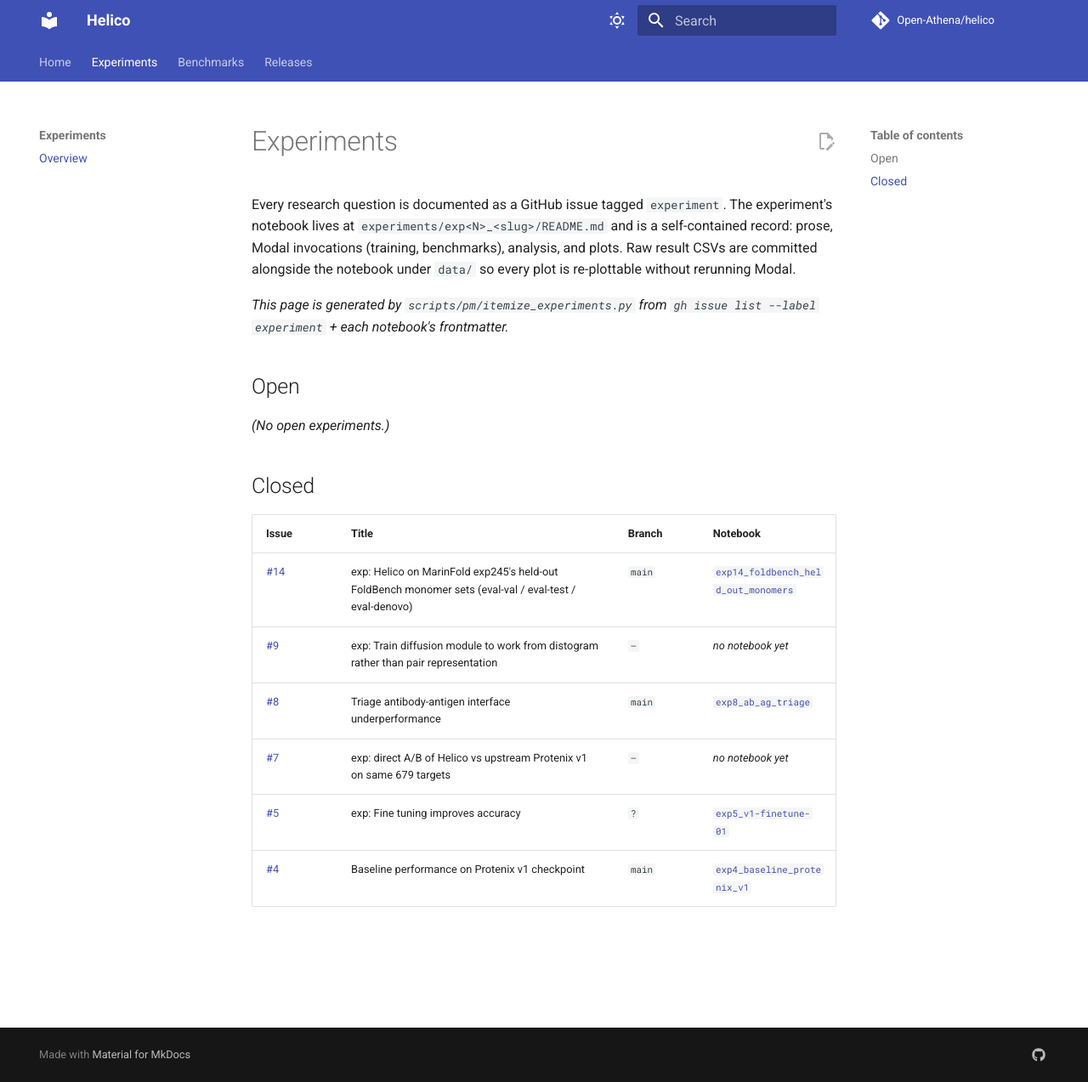
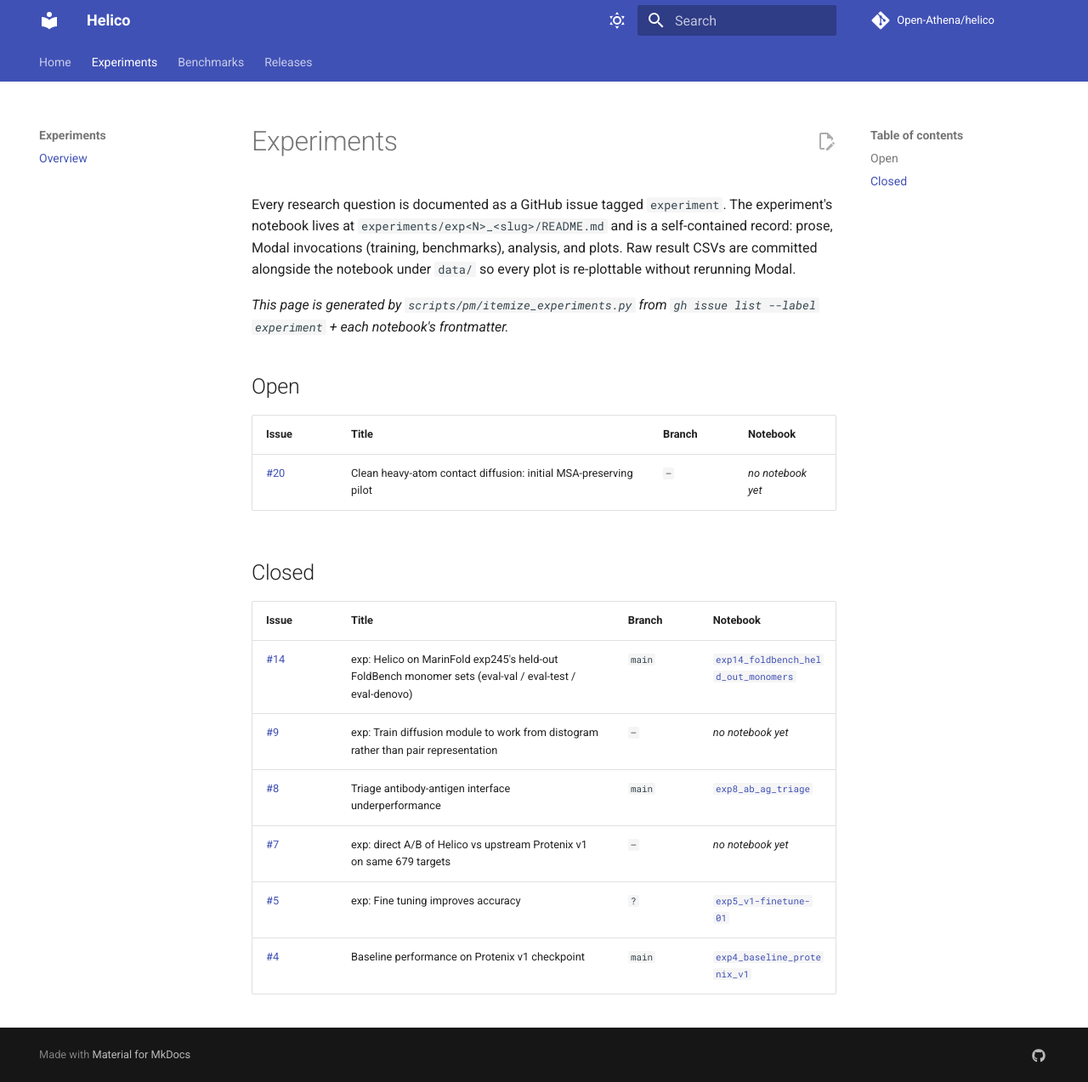
Before and after one commit to Open-Athena/helico, an MkDocs documentation site: the page built from docs/experiments/index.md, in a window 1280 px wide and 1273 px high. Shown: the whole window at 85% size. Built offline with MkDocs 1.6.1 and Material for MkDocs 9.7.7, drawn with Linux system fonts in a browser that asks for light colours; comment, search, counter and statistics services are not loaded.

Commit message:
chore: regenerate docs indexes

```diff
--- a/docs/experiments/index.md
+++ b/docs/experiments/index.md
@@ -12,7 +12,9 @@ _`gh issue list --label experiment` + each notebook's frontmatter._
 
 ## Open
 
-_(No open experiments.)_
+| Issue | Title | Branch | Notebook |
+|---|---|---|---|
+| [#20](https://github.com/Open-Athena/helico/issues/20) | Clean heavy-atom contact diffusion: initial MSA-preserving pilot | `—` | _no notebook yet_ |
 
 ## Closed
 
```
